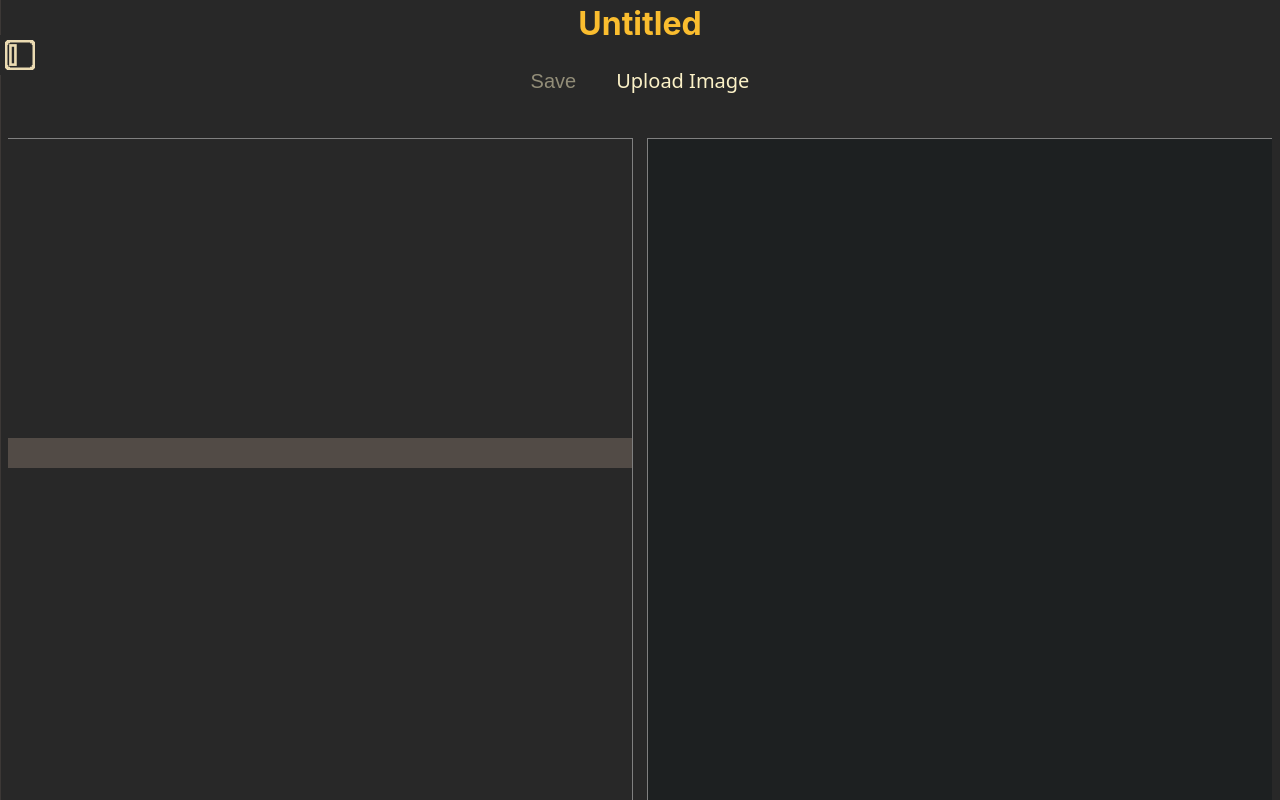
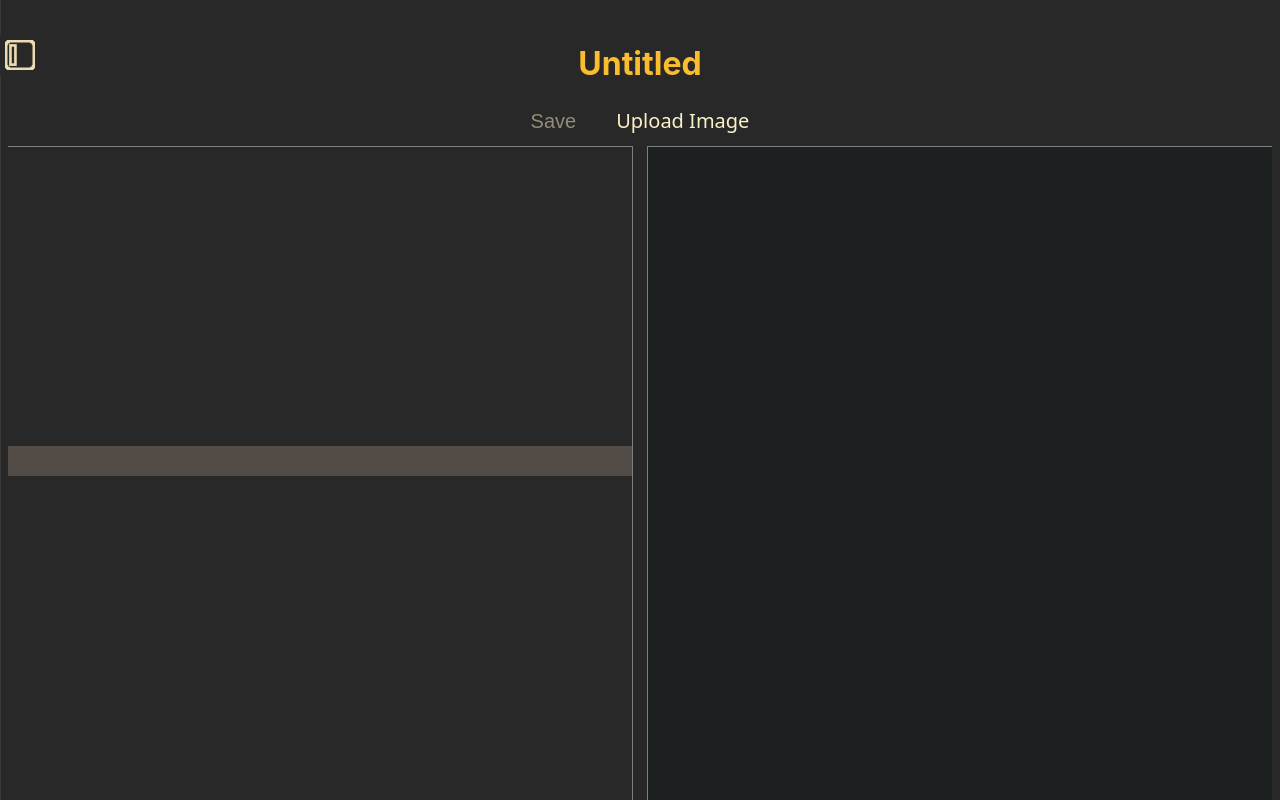
Before and after one commit to pal4569/personal-site, a React (Vite) app: page /create in a window 1280 px wide. Shown: the top 800 px of the page. Built offline with nearby package versions, Linux system fonts and the light colour scheme.

Commit message:
rename CreateBlog to BlogEditor + minor tweaks

```diff
--- a/src/App.tsx
+++ b/src/App.tsx
@@ -2,7 +2,7 @@ import { BrowserRouter, Routes, Route } from "react-router-dom";
 
 import SideBar from "./frontend/components/SideBar/SideBar";
 import Landing from "./frontend/pages/Landing/Landing";
-import CreatePost from "./frontend/pages/CreatePost/CreatePost";
+import CreatePost from "./frontend/pages/BlogEditor/BlogEditor";
 import LoadBlog from "./frontend/pages/LoadBlog/LoadBlog";
 
 export default function App() {
--- a/src/frontend/components/CreateOptions/CreateOptions.css
+++ b/src/frontend/components/CreateOptions/CreateOptions.css
@@ -4,7 +4,7 @@
   gap: 20px;
   justify-content: center;
   align-items: center;
-  margin-top: 3rem;
+  margin-top: 0.5rem;
 }
 
 .option:hover {
--- a/src/frontend/pages/CreatePost/CreatePost.css
+++ b/src/frontend/pages/BlogEditor/BlogEditor.css
@@ -1,5 +1,4 @@
-.title {
-  display: inline-block;  /* shrinkwrap */
+.postTitle {
   text-align: center;
   font-family: 'Inter', sans-serif;
   color: #fabd2f;
@@ -9,7 +8,8 @@
 .pageContainer {
   display: flex;
   flex-direction: column;
-  gap: 2rem
+  align-items: center;
+  padding-top: 2rem;
 }
 
 .editorContainer {
--- a/src/frontend/pages/CreatePost/CreatePost.tsx
+++ b/src/frontend/pages/BlogEditor/BlogEditor.tsx
@@ -1,11 +1,11 @@
 import { useState } from "react";
-import "./CreatePost.css";
+import "./BlogEditor.css";
 import CreateOptions from "../../components/CreateOptions/CreateOptions";
 import CreatePreview from "../../components/CreatePreview/CreatePreview";
 import CreateHighlight from "../../components/CreateHighlight/CreateHighlight";
 import CreateRaw from "../../components/CreateRaw/CreateRaw";
 
-export default function CreatePost() {
+export default function PostEditor() {
   const [lines, setLines] = useState<string[]>([]);
   const [title] = useState<string>("Untitled");
   const [highlightTop, setHighlightTop] = useState("300px");
@@ -13,7 +13,7 @@ export default function CreatePost() {
   return (
     <div className="pageContainer">
       <h1
-        className="title"
+        className="postTitle"
         contentEditable
         suppressContentEditableWarning
       >
```
